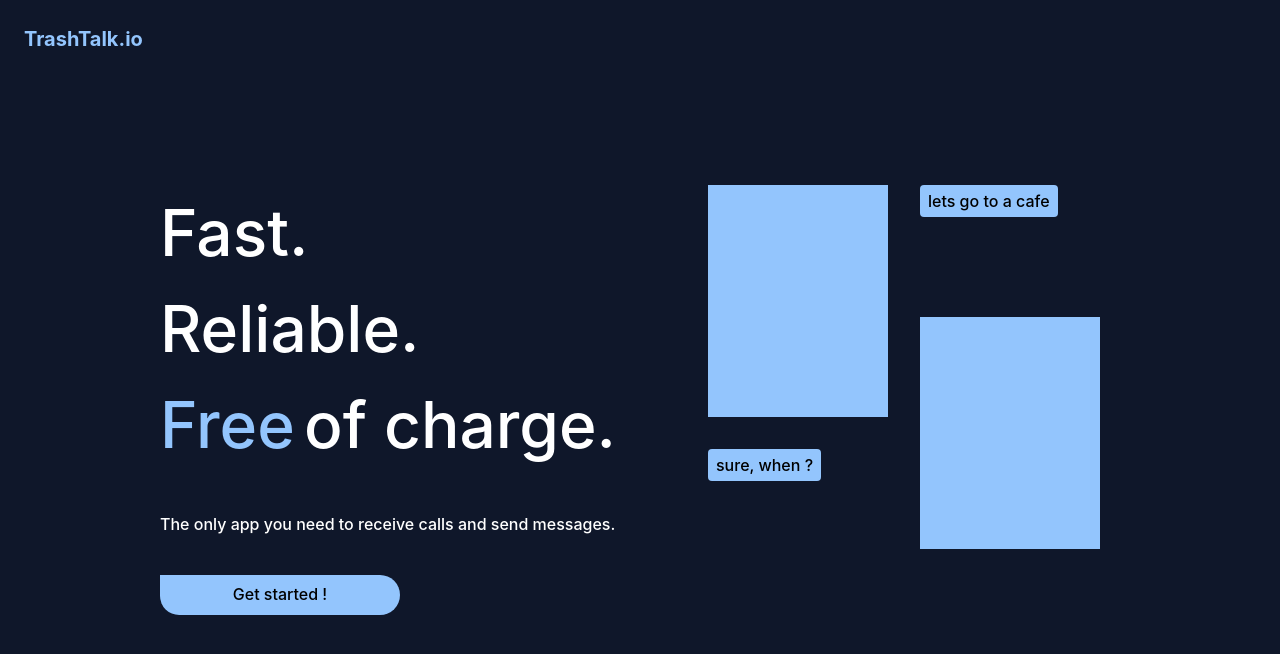
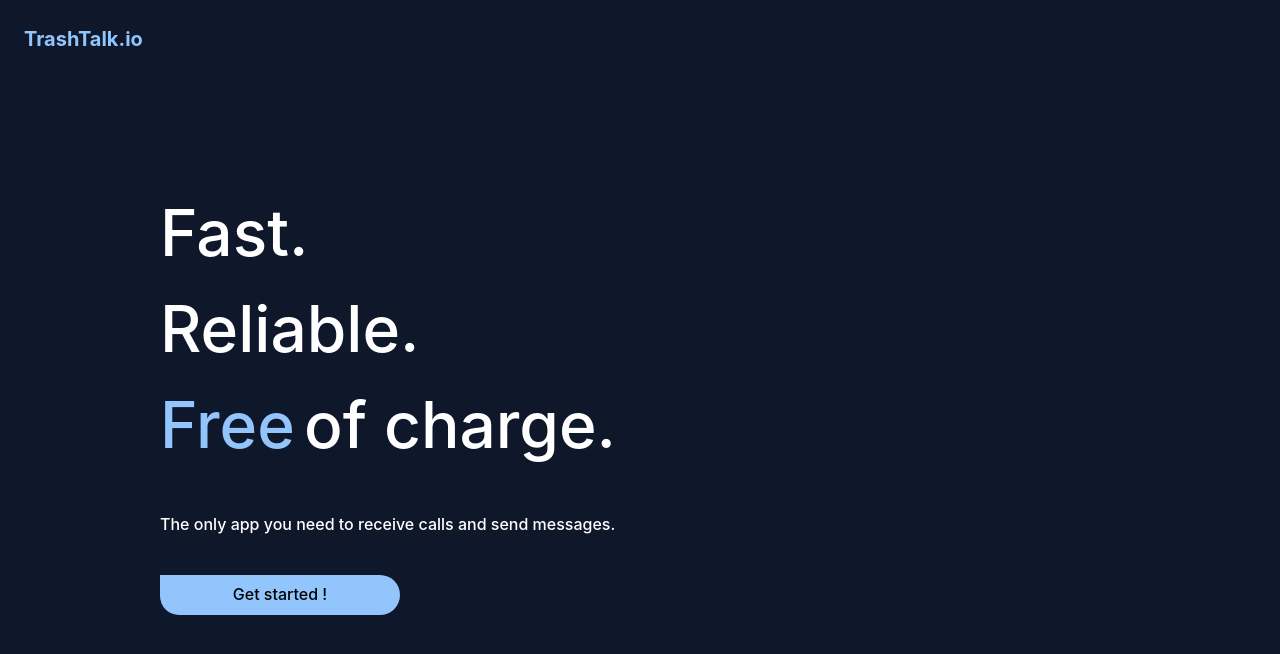
Before and after one commit to azzuhry128/FE-PROJEKT-RED, a React (Vite) app in the folder FE/: page / in a window 1280 px wide. Shown: the top 654 px of the page. Built offline with nearby package versions, Linux system fonts and the light colour scheme.

Commit message:
testing registration and login, delete small components on landing

```diff
--- a/FE/src/api/login.js
+++ b/FE/src/api/login.js
@@ -1,15 +1,11 @@
 import axios from "axios"
 
 const login = async(payload) => {
-    console.log("logging in")
-    const response = axios.post('127.0.0.1:3000/api/auth/login/', {
+
+    axios.post('127.0.0.1:3000/api/auth/login/', {
         email: payload.email,
         password: payload.password
-    })
-    .then((response) => response)
-    .catch((error) => console.log(error))
-
-    return response
+    }).then((response) => response).catch((error) => console.log(error))
 }
 
 export { login }
--- a/FE/src/api/register.js
+++ b/FE/src/api/register.js
@@ -2,10 +2,11 @@ import axios from "axios"
 
 const register = async(payload) => {
     console.log("logging in")
-    const response = axios.post('127.0.0.1:3000/api/auth/login/', {
+    const response = axios.post('127.0.0.1:3000/api/auth/register/', {
         username: payload.username,
         email: payload.email,
-        password: payload.password
+        password: payload.password,
+        image: payload.image
     })
     .then((response) => response)
     .catch((error) => console.log(error))
--- a/FE/src/components/RegisterProfile.jsx
+++ b/FE/src/components/RegisterProfile.jsx
@@ -5,8 +5,7 @@ import { registerPhaseStore } from "../state/store"
 
 function RegisterProfile() {
     const [imageUrl, setImageUrl] = useState(null)
-
-    const {  imageState, setImageState } = registerPhaseStore()
+    const {  imageState, setImageState,usernameState, emailState, passwordState } = registerPhaseStore()
 
     function handleFileChange(event) {
         console.log(`file : ${event.target.files[0]}`)
@@ -14,10 +13,13 @@ function RegisterProfile() {
         setImageUrl(URL.createObjectURL(event.target.files[0]))
     }
 
-    function confirmImage() {
-        console.log("confirm image")
-        const result = verify()
-        console.log(result)
+    function confirm() {
+        axios.post('http://localhost:3000/api/auth/register/', {
+            username : usernameState,
+            email: emailState,
+            password: passwordState,
+            image : imageState
+        }).then((response) => response).catch((error) => console.log(error))
     }
 
     return(
@@ -59,7 +61,7 @@ function RegisterProfile() {
                         }}></Input>
                     </Flex>
                 </Flex>
-                <Button onClick={confirmImage} bg="#0F172A" width="full" color="white" _hover={{bg:"#0F172A"}}>confirm</Button>
+                <Button onClick={confirm} bg="#0F172A" width="full" color="white" _hover={{bg:"#0F172A"}}>confirm</Button>
             </Container>
         </AbsoluteCenter>
     )
--- a/FE/src/components/landingPageComponent.jsx
+++ b/FE/src/components/landingPageComponent.jsx
@@ -33,27 +33,6 @@ export function LandingPageComponent() {
               </Button>
             </Box >
 
-            <Box display="flex" height="364px" width="432px" justifyContent="center">
-              <Grid
-                templateRows='repeat(3, 1fr)'
-                templateColumns='repeat(2, 1fr)'
-                gap={8}
-              >
-                <GridItem rowSpan={2} colSpan={1} bg='#93C5FD' width="180px">
-
-                </GridItem>
-                <GridItem rowSpan={1} colSpan={1} height="28px">
-                  <Text color="#FFFFFF" bg="#93C5FD" mb={4} py={1} px={2} borderRadius={4} width="max-content" textColor="black" fontWeight="medium">lets go to a cafe</Text>
-                </GridItem>
-                <GridItem rowSpan={2} colSpan={1} bg='#93C5FD' width="180px">
-
-                </GridItem>
-                <GridItem rowSpan={1} colSpan={1} height="28px">
-                  <Text color="#FFFFFF" bg="#93C5FD" mb={4} py={1} px={2} borderRadius={4} width="max-content" textColor="black" fontWeight="medium">sure, when ?</Text>
-                </GridItem>
-              </Grid>
-
-            </Box>
           </AbsoluteCenter>
         </>
   )
--- a/FE/src/components/loginComponent.jsx
+++ b/FE/src/components/loginComponent.jsx
@@ -3,31 +3,34 @@ import "@fontsource-variable/montserrat"
 // import { useLoginState } from "../state/store";
 import { login } from "../api/login";
 import { useNavigate } from "react-router-dom";
+import axios from "axios";
 
 export function LoginComponent() {
-  // const {emailState, passwordState, setEmailState, setPasswordState} = useLoginState()
+
   const navigate = useNavigate()
 
   function handleClick(){
     const email = document.getElementById("email").value
     const password = document.getElementById("password").value
 
-    console.log("click detected, creating payload")
-    const payload = { email, password }
-    console.log(`payload value:`, payload)
-    console.log("calling login function")
-    login(payload)
-    console.log("finished")
+    axios.post('http://localhost:3000/api/auth/login/', {
+      email: email,
+      password: password
+    }).then((response) => response).catch((error) => console.log(error))
   }
 
   function navigator() {
     navigate('/register')
   }
 
+  function home() {
+    navigate('/')
+  }
+
   return (
     <>
       <Box display="flex" alignItems="center" justifyContent="space-between" padding={"24px"}>
-        <Button variant="link" fontSize={16} fontWeight="bold" color={"#93C5FD"}>Home</Button>
+        <Button onClick={home} variant="link" fontSize={16} fontWeight="bold" color={"#93C5FD"}>Home</Button>
       </Box>
 
       <AbsoluteCenter>
```
Also changed, not shown: FE/src/api/changeEmail.js (added).
